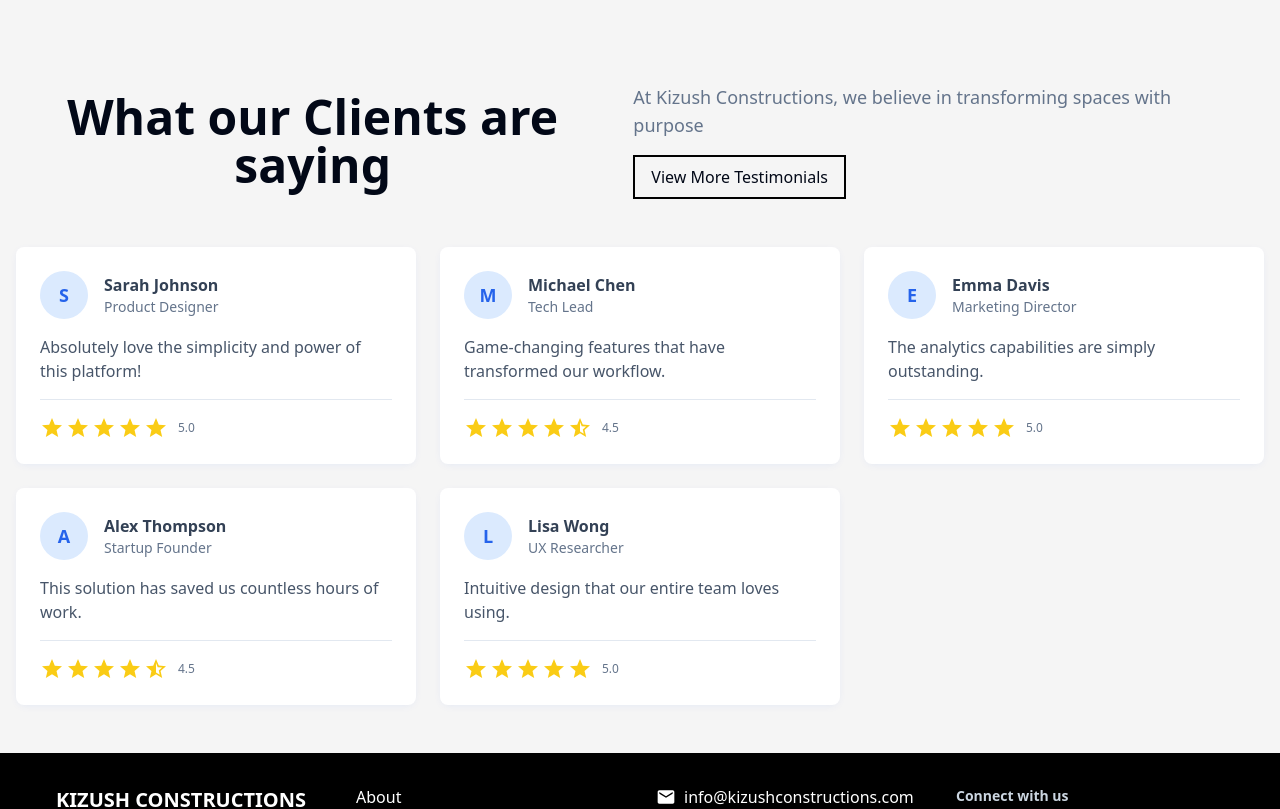
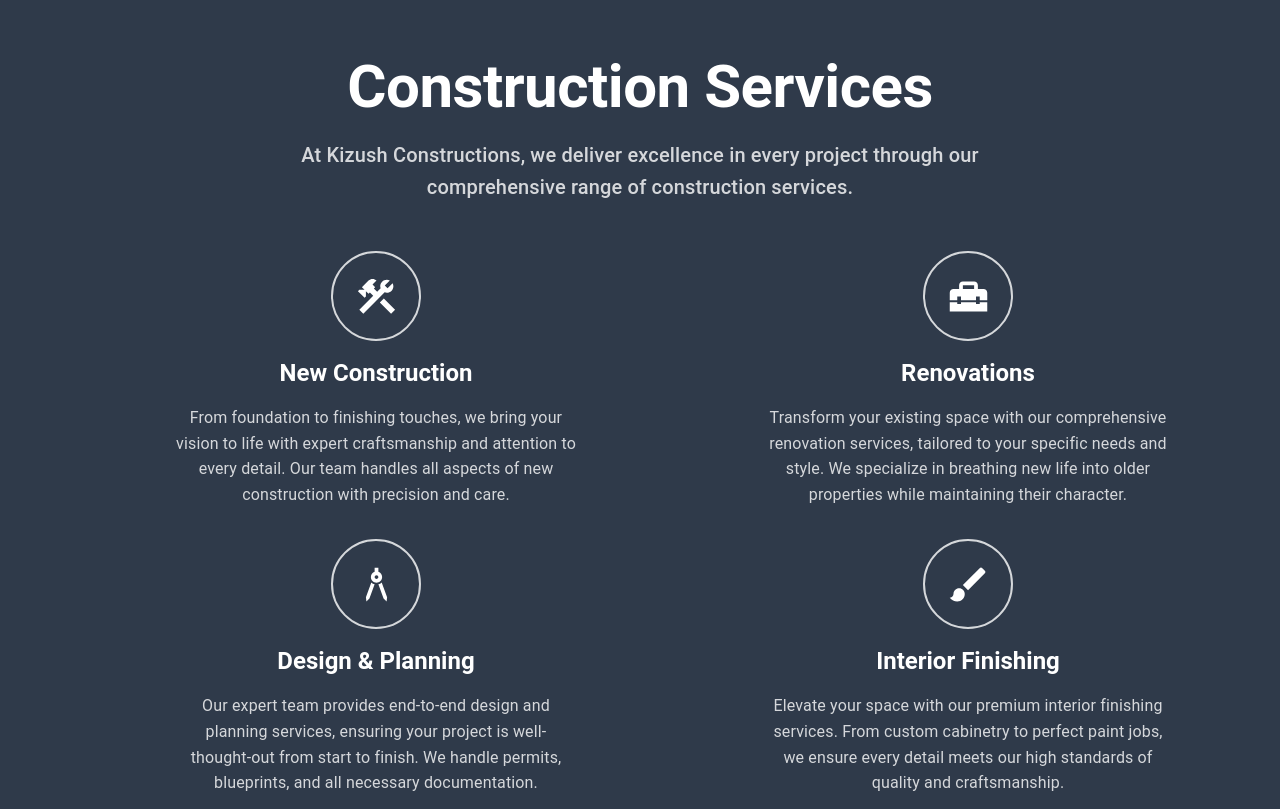
Before and after one commit to kingsley-sama/kizushconstructions.com, a React (Vite) app: page / in a window 1280 px wide. Shown: the part 4020-4829 px from the top of the page. Built offline with nearby package versions, Linux system fonts and the light colour scheme.

Commit message:
update: our services page

```diff
--- a/src/App.jsx
+++ b/src/App.jsx
@@ -6,6 +6,7 @@
 import AboutSection from './components/about';
 import Portfolio from './components/portfolio';
 import ScrollingTestimonials from './components/testimonial';
+import ServicesSection from './components/service_type';
 
 function App() {
 
@@ -18,6 +19,7 @@
           <AboutSection />
           <DesignSections />
           <Portfolio />
+          <ServicesSection />
           <ScrollingTestimonials />
           <Footer />
         </main>
--- /dev/null
+++ b/src/components/service_type.jsx
@@ -0,0 +1,158 @@
+import { Box, Container, Typography, Grid } from "@mui/material"
+import { Construction, HomeRepairService, Architecture, Brush, VerifiedUser } from "@mui/icons-material"
+
+const services = [
+  {
+    icon: Construction,
+    title: "New Construction",
+    description:
+      "From foundation to finishing touches, we bring your vision to life with expert craftsmanship and attention to every detail. Our team handles all aspects of new construction with precision and care.",
+  },
+  {
+    icon: HomeRepairService,
+    title: "Renovations",
+    description:
+      "Transform your existing space with our comprehensive renovation services, tailored to your specific needs and style. We specialize in breathing new life into older properties while maintaining their character.",
+  },
+  {
+    icon: Architecture,
+    title: "Design & Planning",
+    description:
+      "Our expert team provides end-to-end design and planning services, ensuring your project is well-thought-out from start to finish. We handle permits, blueprints, and all necessary documentation.",
+  },
+  {
+    icon: Brush,
+    title: "Interior Finishing",
+    description:
+      "Elevate your space with our premium interior finishing services. From custom cabinetry to perfect paint jobs, we ensure every detail meets our high standards of quality and craftsmanship.",
+  },
+  {
+    icon: VerifiedUser,
+    title: "Quality Guarantee",
+    description:
+      "We stand behind our work with comprehensive warranties and a commitment to your complete satisfaction. Our quality control process ensures every project meets or exceeds industry standards.",
+  },
+]
+
+function ServicesSection() {
+  return (
+    <Box
+      sx={{
+        backgroundColor: "#2f3a4a",
+        py: 8,
+        color: "white",
+      }}
+    >
+      <Container maxWidth="lg">
+        <Typography
+          variant="h2"
+          component="h2"
+          align="center"
+          sx={{
+            mb: 2,
+            fontWeight: "bold",
+            color: "white",
+          }}
+        >
+          Construction Services
+        </Typography>
+
+        <Typography
+          variant="h6"
+          align="center"
+          sx={{
+            mb: 6,
+            color: "rgba(255, 255, 255, 0.8)",
+            maxWidth: "800px",
+            mx: "auto",
+          }}
+        >
+          At Kizush Constructions, we deliver excellence in every project through our comprehensive range of
+          construction services.
+        </Typography>
+
+        <Grid
+          container
+          spacing={4}
+          sx={{
+            maxWidth: "1400px",
+            mx: "auto",
+          }}
+        >
+          {services.map((service, index) => (
+            <Grid
+              item
+              xs={12}
+              sm={6}
+              md={index === services.length - 1 ? 12 : 6}
+              lg={index === services.length - 1 ? 12 : 6}
+              key={index}
+              sx={{
+                display: "flex",
+                justifyContent: "center",
+              }}
+            >
+              <Box
+                sx={{
+                  display: "flex",
+                  flexDirection: "column",
+                  alignItems: "center",
+                  textAlign: "center",
+                  maxWidth: index === services.length - 1 ? "600px" : "500px",
+                  transition: "transform 0.3s ease-in-out",
+                  "&:hover": {
+                    transform: "translateY(-8px)",
+                  },
+                }}
+              >
+                <Box
+                  sx={{
+                    width: 90,
+                    height: 90,
+                    borderRadius: "50%",
+                    border: "2px solid rgba(255, 255, 255, 0.8)",
+                    display: "flex",
+                    alignItems: "center",
+                    justifyContent: "center",
+                    mb: 2,
+                    transition: "all 0.3s ease-in-out",
+                    "&:hover": {
+                      backgroundColor: "rgba(255, 255, 255, 0.1)",
+                      transform: "scale(1.05)",
+                    },
+                  }}
+                >
+                  <service.icon sx={{ fontSize: 45, color: "white" }} />
+                </Box>
+                <Typography
+                  variant="h5"
+                  component="h3"
+                  sx={{
+                    mb: 2,
+                    color: "white",
+                    fontWeight: "bold",
+                  }}
+                >
+                  {service.title}
+                </Typography>
+                <Typography
+                  variant="body1"
+                  sx={{
+                    color: "rgba(255, 255, 255, 0.8)",
+                    maxWidth: index === services.length - 1 ? "800px" : "400px",
+                    mx: "auto",
+                    lineHeight: 1.6,
+                  }}
+                >
+                  {service.description}
+                </Typography>
+              </Box>
+            </Grid>
+          ))}
+        </Grid>
+      </Container>
+    </Box>
+  )
+}
+
+export default ServicesSection
```
